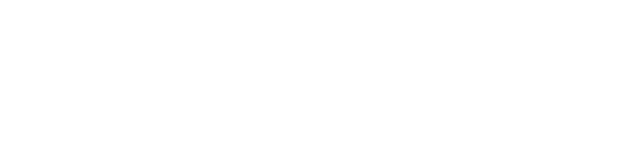
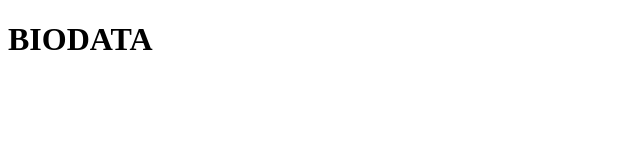
Before and after one commit to rezaabdar/webpagiabdar, a plain HTML site: page index.html in a window 1280 px wide. Shown: the whole page, without its empty margins (0-640 px from the left). Drawn offline with Linux system fonts and the light colour scheme.

Commit message:
Tambah Header 1

```diff
--- a/index.html
+++ b/index.html
@@ -7,6 +7,6 @@
     <title>Document</title>
 </head>
 <body>
-
+    <h1>BIODATA</h1>
 </body>
 </html>
```
